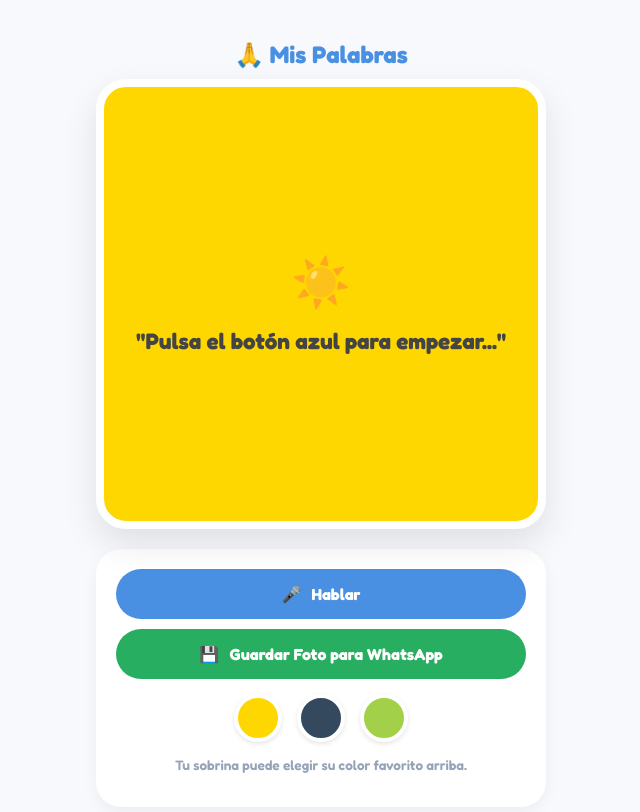
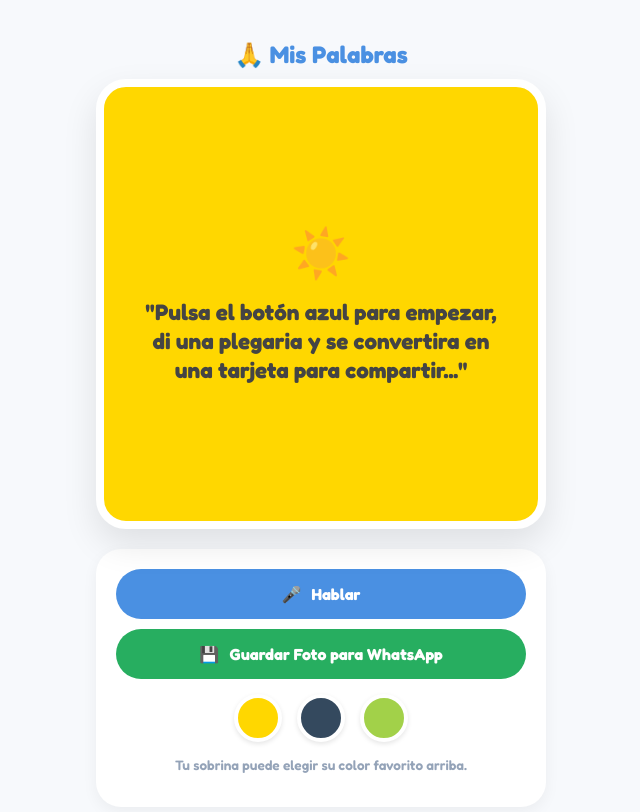
Before and after one commit to abelo725-svg/misoraciones, a plain HTML site: page index.html in a window 1280 px wide. Shown: the whole page, without its empty margins (319-959 px from the left). Drawn offline with nearby package versions, Linux system fonts and the light colour scheme.

Commit message:
Update index.html

```diff
--- a/index.html
+++ b/index.html
@@ -134,7 +134,7 @@
 
     <div id="prayerCard">
         <div id="cardDecoration">☀️</div>
-        <p id="prayerText">"Pulsa el botón azul para empezar..."</p>
+        <p id="prayerText">"Pulsa el botón azul para empezar, di una plegaria y se convertira en una tarjeta para compartir..."</p>
     </div>
 
     <div class="controls">
```
